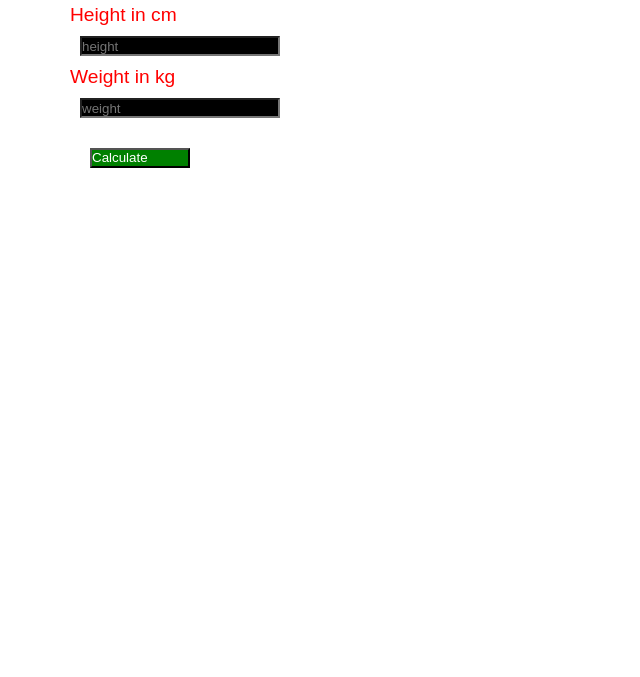
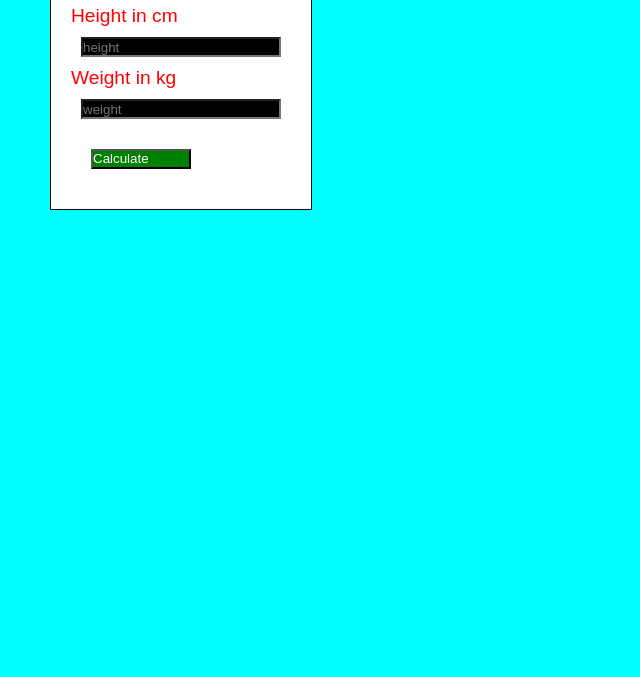
Before and after one commit to sindilekula/BMI-Calculator, a plain HTML site: page index.html in a window 1280 px wide. Shown: the part 123-800 px from the top of the page, without its empty margins (0-640 px from the left). Drawn offline with Linux system fonts and the light colour scheme.

Commit message:
changes made

```diff
--- a/index.html
+++ b/index.html
@@ -5,7 +5,7 @@
     <meta http-equiv="X-UA-Compatible" content="IE=edge">
     <meta name="viewport" content="width=device-width, initial-scale=1.0">
     <link rel="stylesheet" href="/styles.css">
-    <title>Document</title>
+    <title>BMI Calculator</title>
 </head>
 <body>
     <div class="container">
--- a/styles.css
+++ b/styles.css
@@ -4,9 +4,16 @@
     box-sizing: border-box;
 }
 
+body {
+    background-color: aqua;
+}
+
 .container{
     margin: 50px;
     padding: 20px;
+    border: solid 1px black;
+    background-color: white;
+    width: fit-content;
 }
 
 h1 {
@@ -25,6 +32,7 @@ input {
     background-color: black;
     color: white;
     margin: 10px;
+
 }
 
 button {
```
